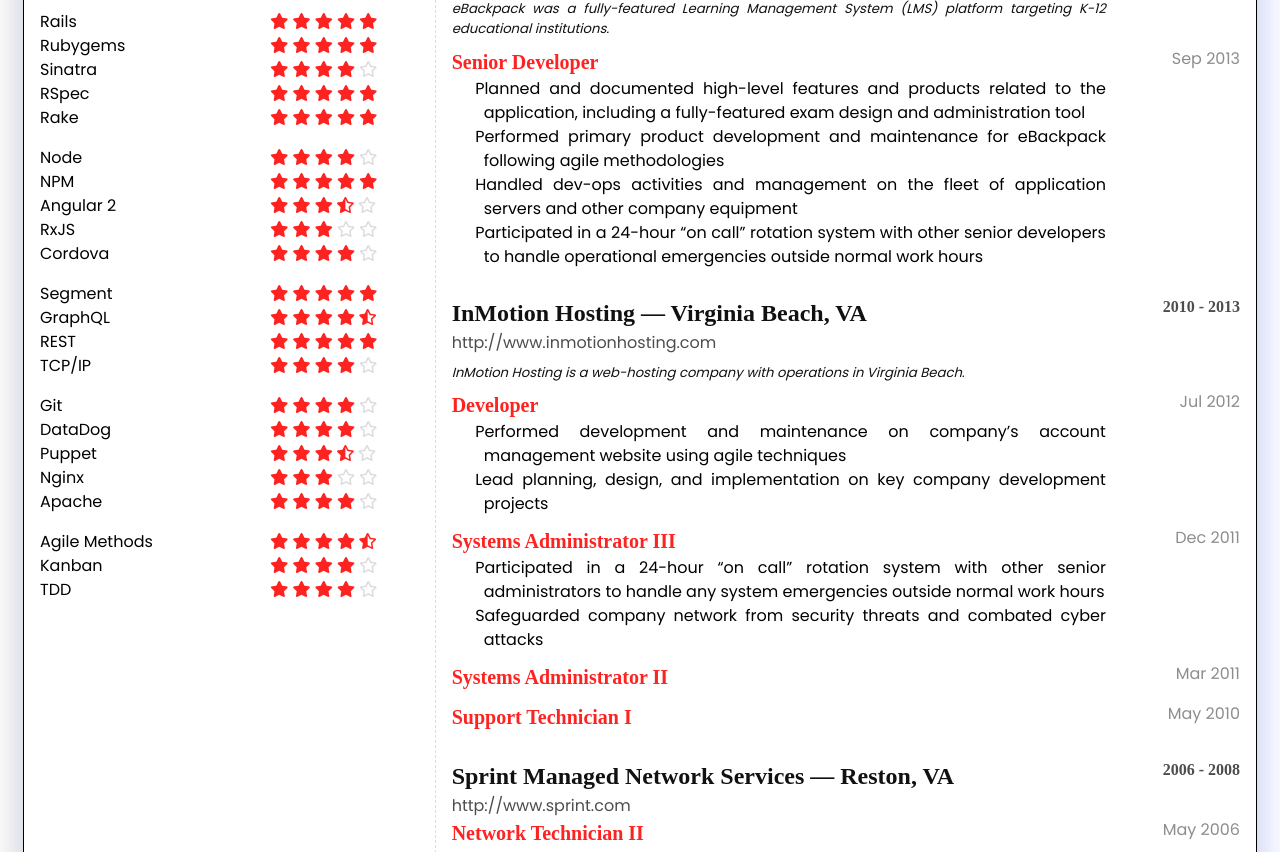
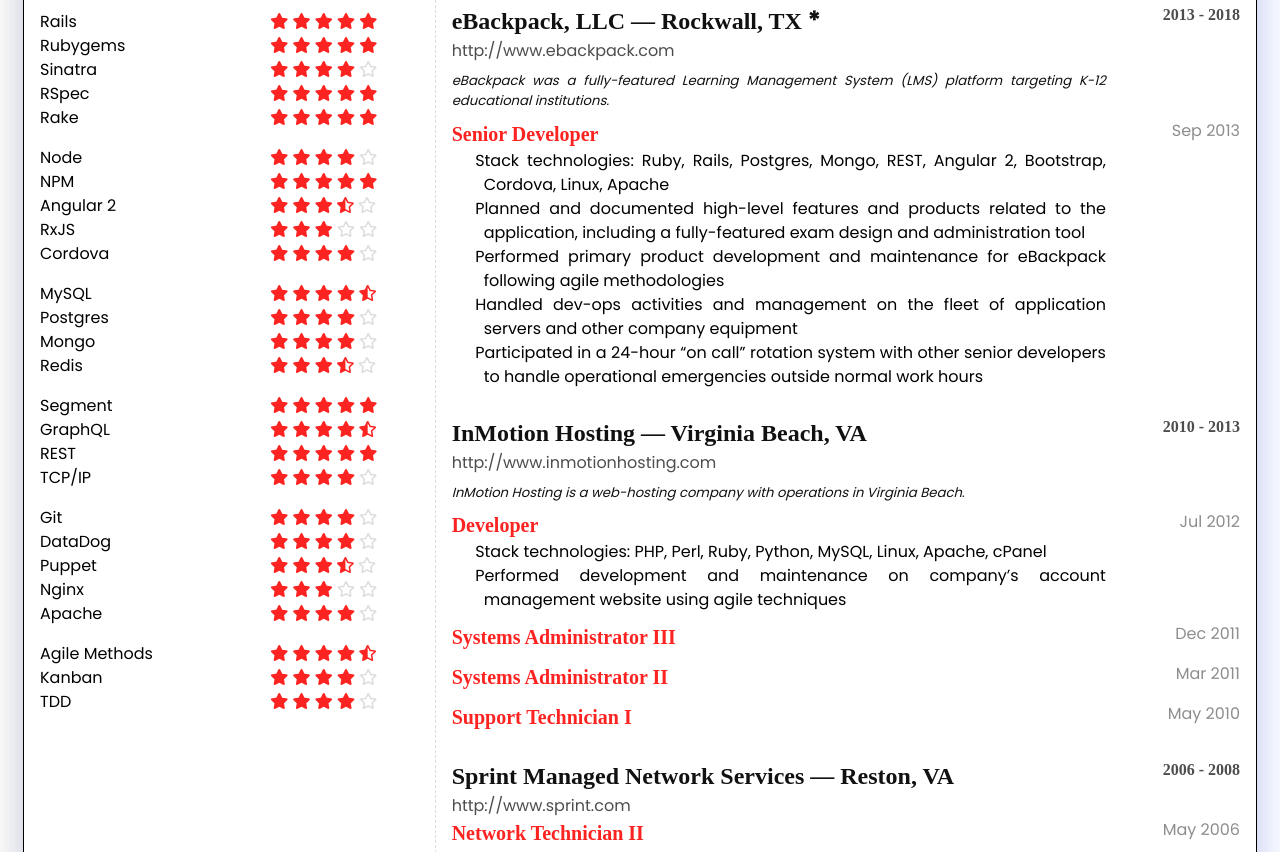
Before and after one commit to ohboyohboyohboy/ohboyohboyohboy.github.io, a plain HTML site: page resume.html in a window 1280 px wide. Shown: the part 1031-1883 px from the top of the page. Drawn offline with Linux system fonts and the light colour scheme; a web font is replaced by a local one.

Commit message:
Edits resume text

```diff
--- a/resume.html
+++ b/resume.html
@@ -531,6 +531,89 @@
   <div class="row">
     <div class="col-xs-7">
       <div class="box">
+        MySQL
+      </div>
+    </div>
+
+    <div class="col-xs-5">
+      <div class="box">
+
+  <i class="fas fa-star filled-star"></i>
+  <i class="fas fa-star filled-star"></i>
+  <i class="fas fa-star filled-star"></i>
+  <i class="fas fa-star filled-star"></i>
+  <i class="fas fa-star-half-alt filled-star"></i>
+
+      </div>
+    </div>
+  </div>
+
+  <div class="row">
+    <div class="col-xs-7">
+      <div class="box">
+        Postgres
+      </div>
+    </div>
+
+    <div class="col-xs-5">
+      <div class="box">
+
+  <i class="fas fa-star filled-star"></i>
+  <i class="fas fa-star filled-star"></i>
+  <i class="fas fa-star filled-star"></i>
+  <i class="fas fa-star filled-star"></i>
+  <i class="far fa-star unfilled-star"></i>
+
+      </div>
+    </div>
+  </div>
+
+  <div class="row">
+    <div class="col-xs-7">
+      <div class="box">
+        Mongo
+      </div>
+    </div>
+
+    <div class="col-xs-5">
+      <div class="box">
+
+  <i class="fas fa-star filled-star"></i>
+  <i class="fas fa-star filled-star"></i>
+  <i class="fas fa-star filled-star"></i>
+  <i class="fas fa-star filled-star"></i>
+  <i class="far fa-star unfilled-star"></i>
+
+      </div>
+    </div>
+  </div>
+
+  <div class="row">
+    <div class="col-xs-7">
+      <div class="box">
+        Redis
+      </div>
+    </div>
+
+    <div class="col-xs-5">
+      <div class="box">
+
+  <i class="fas fa-star filled-star"></i>
+  <i class="fas fa-star filled-star"></i>
+  <i class="fas fa-star filled-star"></i>
+  <i class="fas fa-star-half-alt filled-star"></i>
+  <i class="far fa-star unfilled-star"></i>
+
+      </div>
+    </div>
+  </div>
+
+</article>
+    <article class="skill-group">
+
+  <div class="row">
+    <div class="col-xs-7">
+      <div class="box">
         Segment
       </div>
     </div>
@@ -787,7 +870,7 @@
   <div class="section-content">
     <article>
       <p class="summary">
-        I am an experienced software engineer specializing in programming  with modern languages such as Ruby, Javascript, and Python. My  career spans many years across gig economy markets, education  tech, web hosting, and telecommunication. I have developed a  broad spectrum of technical knowledge with the keen creative  problem-solving skills that make for the best engineers. I  take pride in my work, and I value the quality of results. I  am seeking placement with a team of other talented  professionals where I can exercise the full strength of  my abilities.
+        I am an experienced software engineer specializing in programming  with modern languages such as Ruby, Javascript, and Python. My  career spans many years across gig economy markets, education  tech, web hosting, and telecommunication. I have developed a  broad spectrum of technical knowledge with the keen creative  problem-solving skills that make for the best engineers. I  take pride in my work, and I value the quality of results. I     am seeking placement with a team of other talented  professionals where I can exercise the full strength of  my abilities.
       </p>
     </article>
   </div>
@@ -848,7 +931,9 @@
     <div class="col-xs-10">
       <div class="box">
         <ul>
-  <li>Built foundational platform for company integration with Twilio Segment. Used this to establish tooling integrations for marketplace Operations teams</li>
+  <li>Stack technologies: Ruby, Rails, MySQL, <span class="caps">REST</span>, GraphQL, React, Redis, QueueBus, Linux, Nginx, Docker</li>
+  <li>Built foundational platform for company integration with Twilio Segment.</li>
+  <li>Designed and implemented tooling integrations for marketplace Operations teams</li>
   <li>Researched and designed GraphQL <span class="caps">API</span> for use by the mobile and web apps</li>
   <li>Led many projects to serve the work of other departments inside the company</li>
   <li>Mentored junior engineers and worked extensively to transfer knowledge.</li>
@@ -921,6 +1006,7 @@
     <div class="col-xs-10">
       <div class="box">
         <ul>
+  <li>Stack technologies: Ruby, Rails, Postgres, Mongo, <span class="caps">REST</span>, Angular 2, Bootstrap, Cordova, Linux, Apache</li>
   <li>Planned and documented high-level features and products related to the application, including a fully-featured exam design and administration tool</li>
   <li>Performed primary product development and maintenance for eBackpack following agile methodologies</li>
   <li>Handled dev-ops activities and management on the fleet of application servers and other company equipment</li>
@@ -991,8 +1077,8 @@
     <div class="col-xs-10">
       <div class="box">
         <ul>
+  <li>Stack technologies: <span class="caps">PHP</span>, Perl, Ruby, Python, MySQL, Linux, Apache, cPanel</li>
   <li>Performed development and maintenance on company&#8217;s account management website using agile techniques</li>
-  <li>Lead planning, design, and implementation on key company development projects</li>
 </ul>
       </div>
     </div>
@@ -1023,8 +1109,6 @@
     <div class="col-xs-10">
       <div class="box">
         <ul>
-  <li>Participated in a 24-hour &#8220;on call&#8221; rotation system with other senior administrators to handle any system emergencies outside normal work hours</li>
-  <li>Safeguarded company network from security threats and combated cyber attacks</li>
 </ul>
       </div>
     </div>
```
Also changed, not shown: 1 other file.
